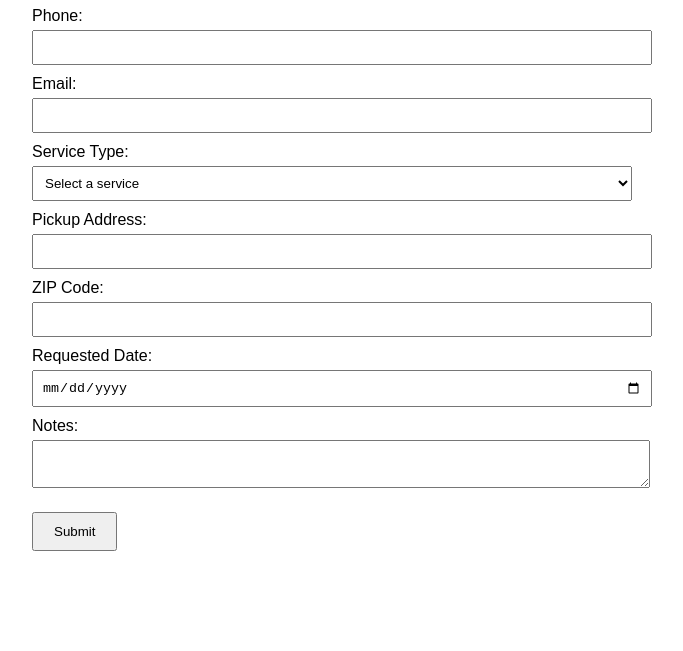
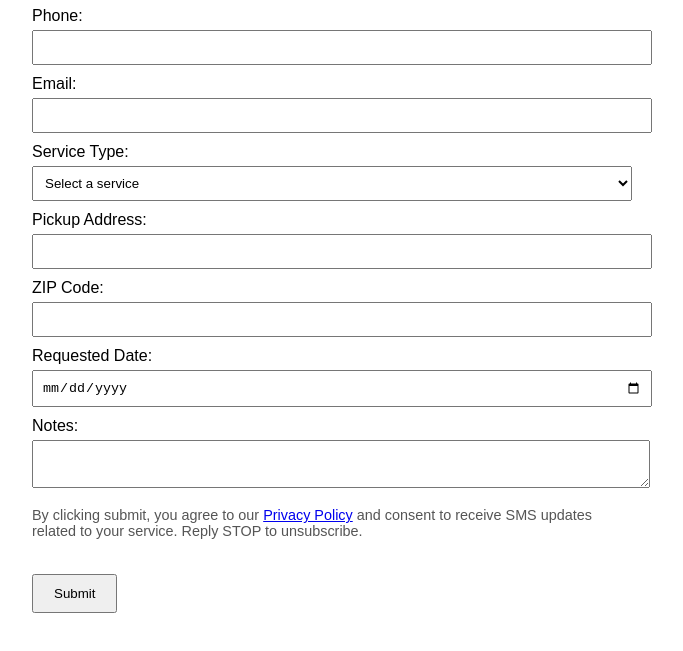
Before and after one commit to holmes12b/five-alarm-schedule-form, a plain HTML site: page index.html in a window 1280 px wide. Shown: the part 149-800 px from the top of the page, without its empty margins (308-991 px from the left). Drawn offline with Linux system fonts and the light colour scheme.

Commit message:
Added Privacy Policy consent link to form

```diff
--- a/index.html
+++ b/index.html
@@ -8,15 +8,22 @@
     label { display: block; margin-top: 10px; }
     input, select, textarea { width: 100%; padding: 8px; margin-top: 5px; }
     button { padding: 10px 20px; margin-top: 20px; }
+    p.consent {
+      font-size: 0.9em;
+      margin-top: 15px;
+      color: #555;
+    }
   </style>
 </head>
 <body>
   <h2>Schedule Pickup</h2>
   <form name="pickup" method="POST" data-netlify="true" action="/thank-you.html">
     <input type="hidden" name="form-name" value="pickup" />
+
     <label>Name:<input type="text" name="name" required></label>
     <label>Phone:<input type="tel" name="phone" required></label>
     <label>Email:<input type="email" name="email"></label>
+
     <label>Service Type:
       <select name="service" required>
         <option value="">Select a service</option>
@@ -25,10 +32,18 @@
         <option value="Dumpster Drop-off (16-yard)">Dumpster Drop-off (16-yard)</option>
       </select>
     </label>
+
     <label>Pickup Address:<input type="text" name="address" required></label>
     <label>ZIP Code:<input type="text" name="zip" maxlength="5" pattern="\d{5}" required></label>
     <label>Requested Date:<input type="date" name="date" required></label>
     <label>Notes:<textarea name="notes"></textarea></label>
+
+    <p class="consent">
+      By clicking submit, you agree to our
+      <a href="https://www.fivealarmdumpsters.com/privacy-policy" target="_blank">Privacy Policy</a>
+      and consent to receive SMS updates related to your service. Reply STOP to unsubscribe.
+    </p>
+
     <button type="submit">Submit</button>
   </form>
 </body>
```
